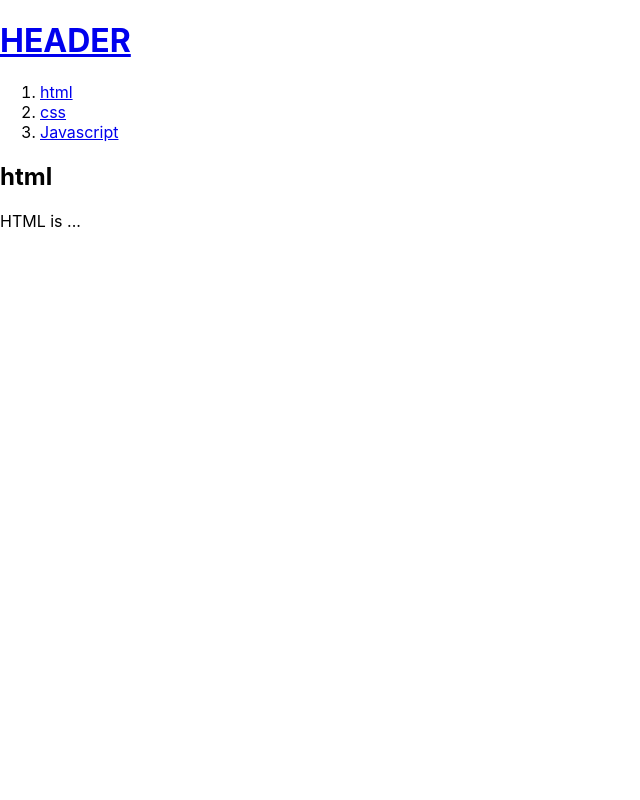
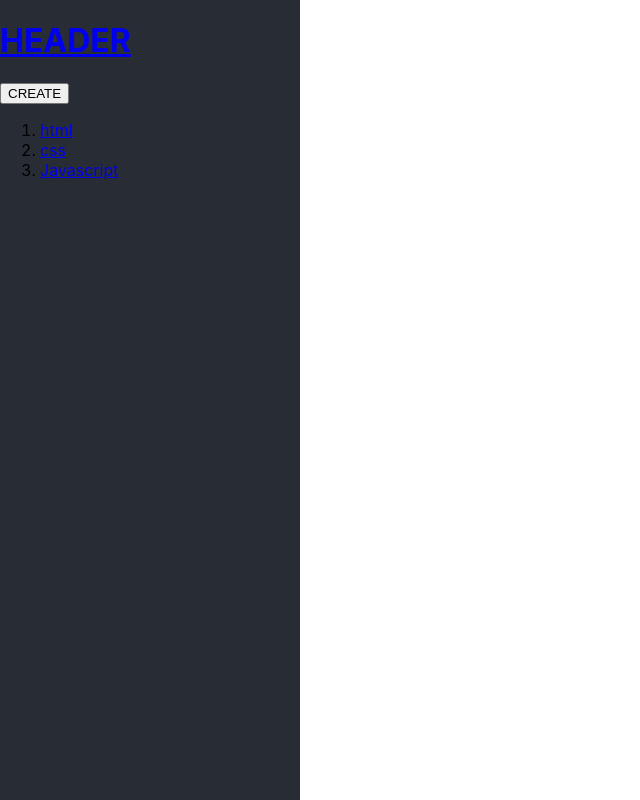
Before and after one commit to LOG-INFO/hello-react, a React (Create React App) app: page / in a window 1280 px wide. Shown: the whole page, without its empty margins (0-640 px from the left). Built offline with nearby package versions, Linux system fonts and the light colour scheme.

Commit message:
feature: navigation 분리

```diff
--- a/src/App.css
+++ b/src/App.css
@@ -1,3 +1,9 @@
+html, body, #root, #root>div {
+  margin: 0;
+  height: 100%;
+  overflow: hidden;
+}
+
 .App {
   text-align: center;
 }
@@ -36,3 +42,18 @@
     transform: rotate(360deg);
   }
 }
+
+.navigation{
+  width: 300px;
+  height: 100%;
+  float:left;
+  overflow: hidden;
+  background-color: #282c34;
+}
+
+.content{
+  width: 300px;
+  left: 100px;
+  float:left;
+  margin-left: 50px;
+}
--- a/src/App.js
+++ b/src/App.js
@@ -18,8 +18,36 @@ function Header(props) {
   </header>
 }
 
+function CreateButton(props) {
+  return <button onClick={event => {
+    props.setMode("CREATE")
+  }}>
+    CREATE
+  </button>
+}
+
+function CreateForm(props) {
+  const save = () => {
+    const newTopic = {
+      title: document.getElementById("newTitle").value,
+      body: document.getElementById("newBody").value,
+    }
+    console.log(newTopic)
+    topics.push(newTopic)
+    props.setTopic(newTopic)
+  }
+
+  return <div>
+    <form onSubmit={event => { event.preventDefault(); save() }}>
+      <p><input id="newTitle" type="text" placeholder="타이틀을 입력하세요" /></p>
+      <p><textarea id="newBody" placeholder="내용을 입력하세요" rows="10" cols="50" /></p>
+      <p><input type="submit" value="작성" /></p>
+    </form>
+  </div>
+}
+
 function ListElement(props) {
-  const { topic} = props
+  const { topic } = props
   const onClick = (event) => {
     event.preventDefault();
     props.onClick(topic)
@@ -31,10 +59,11 @@ function ListElement(props) {
 
 function Navigation(props) {
   const onClick = (topic) => {
-    props.setMode(topic)
+    props.setMode("READ")
+    props.setTopic(topic)
   }
 
-  const list = props.topics.map(topic => <ListElement topic={topic} onClick={onClick} />)
+  const list = props.topics.map(topic => <ListElement key={topic.id} topic={topic} onClick={onClick} />)
 
   return <nav>
     <ol>
@@ -50,25 +79,40 @@ function Article(props) {
   </article>
 }
 
-function App() {
 const topics = [
   { id: 1, title: 'html', body: 'HTML is ...' },
   { id: 2, title: 'css', body: 'CSS is ...' },
   { id: 3, title: 'Javascript', body: 'Javascript is ...' },
 ]
 
-  const [mode, setMode] = useState(topics[0])
+function App() {
+  const [mode, setMode] = useState(null)
+  const [topic, setTopic] = useState(null)
+  console.log(topics)
+
   let content = null
-  const onContent = (topic) => {
+  const setContent = () => {
+    switch (mode) {
+      case "CREATE":
+        content = <CreateForm topics={topics} setTopic={setTopic} />
+        break
+      case "READ":
         content = <Article title={topic.title} body={topic.body} />
+        break
     }
-  onContent(mode)
+  }
+  setContent()
 
   return (
-    <div>
+    <div >
+      <div className="navigation">
         <Header />
-      <Navigation topics={topics} setMode={setMode} />
+        <CreateButton setMode={setMode} />
+        <Navigation topics={topics} setMode={setMode} setTopic={setTopic} />
+      </div>
+      <div className="content">
         {content}
+      </div>
     </div>
   );
 }
```
Lines whose indentation alone changed are shown as unchanged.
